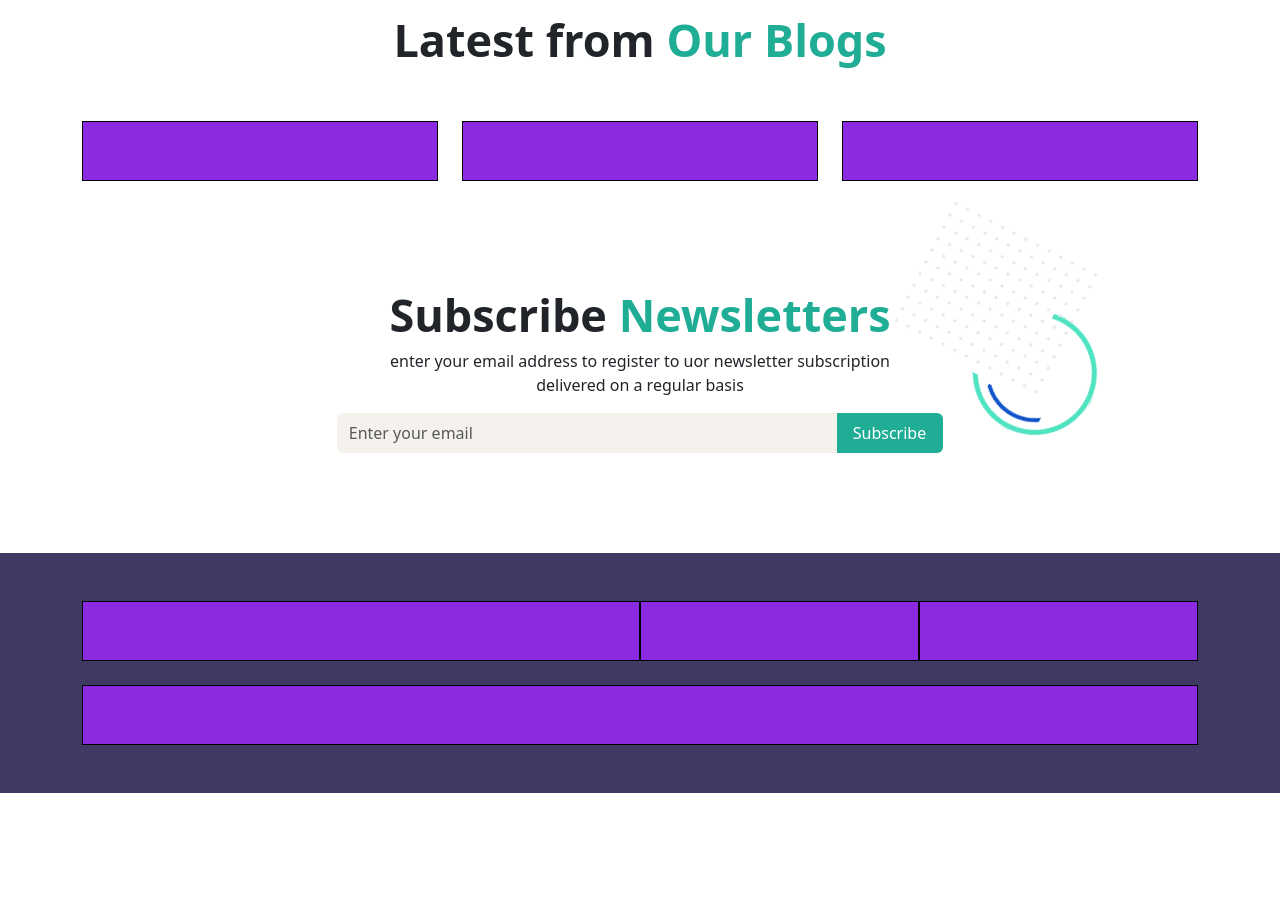
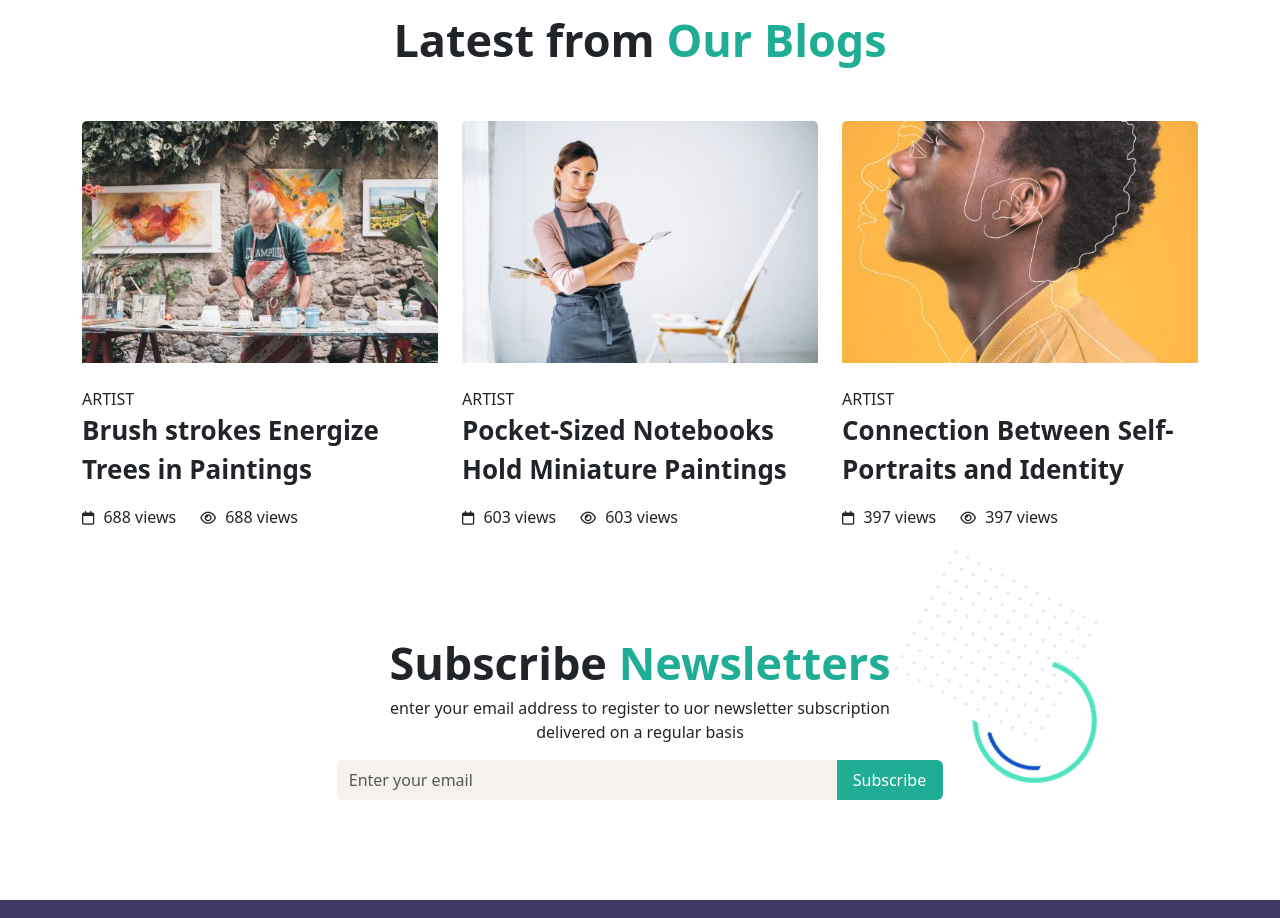
Before and after one commit to Andrearomeo04/proj-html-vuejs, a Vue app: page / in a window 1280 px wide. Shown: the part 2740-3658 px from the top of the page. Before the commit the page ends 3533 px from the top, so only its background shows below. Built offline with nearby package versions, Linux system fonts and the light colour scheme.

Commit message:
[UPD] finished blogs card

```diff
--- a/src/components/AppMain.vue
+++ b/src/components/AppMain.vue
@@ -153,15 +153,15 @@ export default {
                     </div>
                 </div>
                 <div class="row mt-5">
-                    <div class="col-4">
-                        <div class="content"></div>
-                    </div>
-                    <div class="col-4">
-                        <div class="content"></div>
-                    </div>
-                    <div class="col-4">
-                        <div class="content"></div>
-                    </div>
+                    <cardsBlog
+                        v-for="(card, index) in Blogs"
+                        :key="index"
+                        :img="card.img"
+                        :profession="card.profession"
+                        :title="card.title"
+                        :date="card.views"
+                        :views="card.views"
+                    />
                 </div>
             </div>
         </section>
--- a/src/components/cardsBlog.vue
+++ b/src/components/cardsBlog.vue
@@ -11,19 +11,29 @@ export default {
 </script>
 
 <template>
-    <div>
-        <img :src="img" alt="" class="w-100">
-        <p>{{ profession }}</p>
-        <p><strong>{{ title }}</strong></p>
-        <span>{{ date }}</span>
-        <span>{{ views }}</span>
+    <div class="col-4">
+        <img :src="img" alt="" class="w-100 pb-4">
+        <span>{{ profession }}</span>
+        <p class="font-5"><strong>{{ title }}</strong></p>
+        <span><i class="fa-regular fa-calendar"></i> {{ date }}</span>
+        <span class="ms-4"><i class="fa-regular fa-eye"></i> {{ views }}</span>
     </div>
 </template>
 
 <style lang="scss" scoped>
+@use '../styles/partials/variables' as *;
     img {
     object-fit: cover;
-    object-position: top;
     cursor: pointer;
+    border-radius: 5px;
+}
+.font-5 {
+    font-size: $font-8;
+}
+span {
+    i {
+        font-size: $font-2;
+        margin-right: 5px;
+    }
 }
 </style>
--- a/src/data/blogs.json
+++ b/src/data/blogs.json
@@ -1,20 +1,20 @@
 [
     {
-        "img": "../assets/img/artist-blog-03-480x325.jpeg",
+        "img": "/src/assets/img/artist-blog-03-480x325.jpeg",
         "profession": "ARTIST",
         "title": "Brush strokes Energize Trees in Paintings",
         "date": "May 15, 2020",
         "views": "688 views"
     },
     {
-        "img": "../assets/img/artist-blog-01-480x325.jpg",
+        "img": "/src/assets/img/artist-blog-01-480x325.jpg",
         "profession": "ARTIST",
         "title": "Pocket-Sized Notebooks Hold Miniature Paintings",
         "date": "May 15, 2020",
         "views": "603 views"
     },
     {
-        "img": "../assets/img/artist-blog-02-480x325.jpg",
+        "img": "/src/assets/img/artist-blog-02-480x325.jpg",
         "profession": "ARTIST",
         "title": "Connection Between Self-Portraits and Identity",
         "date": "May 15, 2020",
```
